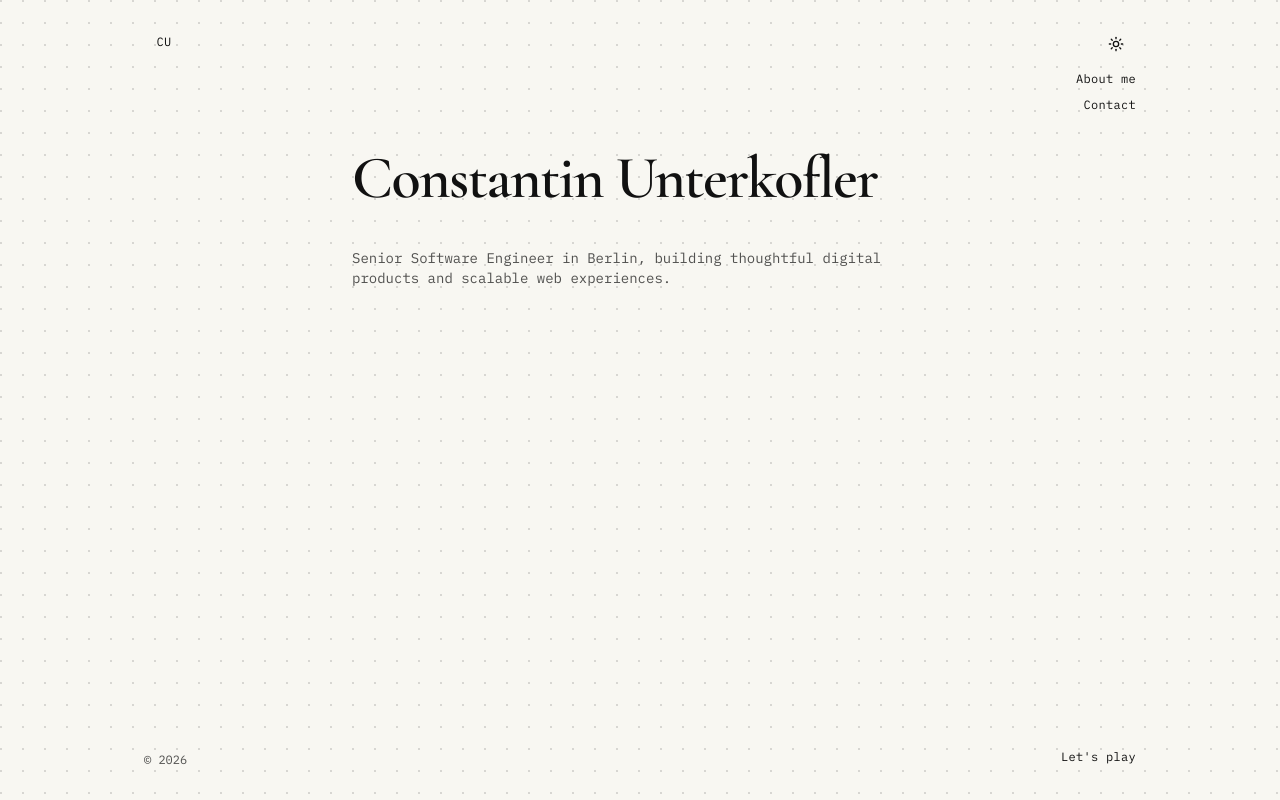
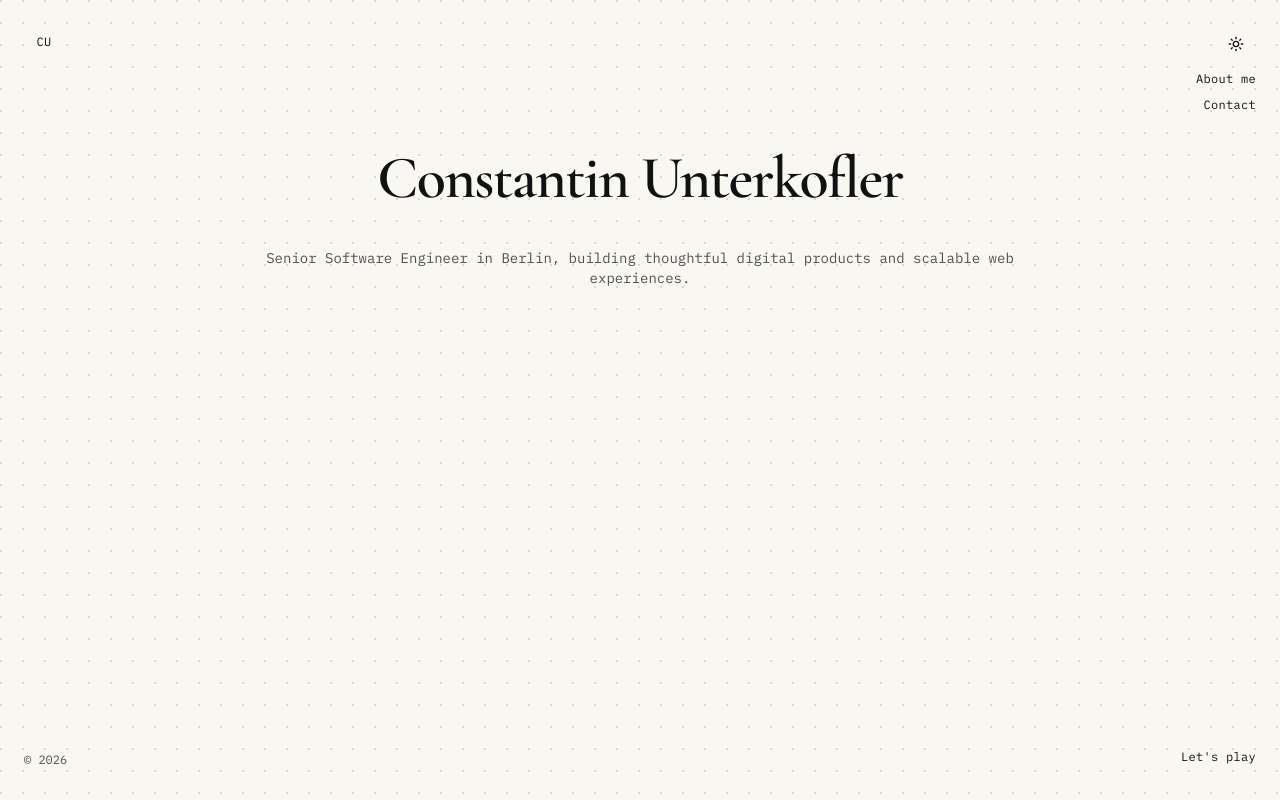
Before and after one commit to conuko/constantin-unterkofler-com-v2, a Next.js app: page / in a window 1280 px wide. Built offline with nearby package versions, Linux system fonts and the light colour scheme.

Commit message:
refactor(layout): simplify layout structure and improve styling; update PageShell component for better alignment and remove unnecessary props

```diff
--- a/app/layout.tsx
+++ b/app/layout.tsx
@@ -55,7 +55,7 @@ export default function RootLayout({
             Skip to main content
           </a>
 
-          <div className="mx-auto w-full max-w-5xl px-4 py-6 pb-16">
+          <div className="w-full p-6">
             <header className="flex items-start justify-between gap-6 pb-8 sticky top-4 z-10">
               <Link
                 href="/"
@@ -73,12 +73,14 @@ export default function RootLayout({
               </div>
             </header>
 
-            <main id="main-content" tabIndex={-1} className="outline-none">
+            <main
+              id="main-content"
+              tabIndex={-1}
+              className="outline-none max-w-3xl mx-auto w-full"
+            >
               {children}
             </main>
-          </div>
-
-          <footer className="fixed inset-x-0 bottom-8 mx-auto flex max-w-5xl items-end justify-between px-4">
+            <footer className="fixed inset-x-0 bottom-8 flex items-end justify-between px-6">
               <p className="text-xs text-ink-muted">© 2026</p>
               <SiteNav
                 items={footerNavItems}
@@ -86,6 +88,7 @@ export default function RootLayout({
                 className="flex gap-2 [writing-mode:vertical-rl] lg:flex-col lg:[writing-mode:horizontal-tb] lg:gap-0"
               />
             </footer>
+          </div>
         </ThemeProvider>
       </body>
     </html>
--- a/app/page.tsx
+++ b/app/page.tsx
@@ -9,8 +9,10 @@ export const metadata: Metadata = {
 
 export default function Home() {
   return (
-    <PageShell title={pageCopy.home.title} isNarrow>
-      <p className="text-sm text-ink-muted">{pageCopy.home.intro}</p>
+    <PageShell title={pageCopy.home.title}>
+      <p className="text-sm text-ink-muted text-center">
+        {pageCopy.home.intro}
+      </p>
     </PageShell>
   );
 }
--- a/app/play/page.tsx
+++ b/app/play/page.tsx
@@ -10,7 +10,7 @@ export const metadata: Metadata = {
 
 export default function PlayPage() {
   return (
-    <PageShell title={pageCopy.play.title} isNarrow>
+    <PageShell title={pageCopy.play.title}>
       <div className="grid grid-cols-1 md:grid-cols-2 gap-x-6 gap-y-10">
         {trackEntries.map((entry, index) => (
           <MusicCard
--- a/components/page-shell.tsx
+++ b/components/page-shell.tsx
@@ -15,11 +15,12 @@ export function PageShell({
   return (
     <div
       className={cn(
-        "flex flex-col gap-10",
-        isNarrow && "max-w-xl mx-auto w-full",
+        "flex flex-col gap-10 items-center",
+        isNarrow &&
+          "[&>*:not(:first-child)]:max-w-xl [&>*:not(:first-child)]:mx-auto [&>*:not(:first-child)]:w-full",
       )}
     >
-      <h1 className="font-heading text-4xl lg:text-6xl font-semibold leading-none tracking-tight">
+      <h1 className="font-heading text-4xl lg:text-6xl font-semibold leading-none tracking-tight text-center">
         {title}
       </h1>
       {children}
```
Lines whose indentation alone changed are shown as unchanged.
